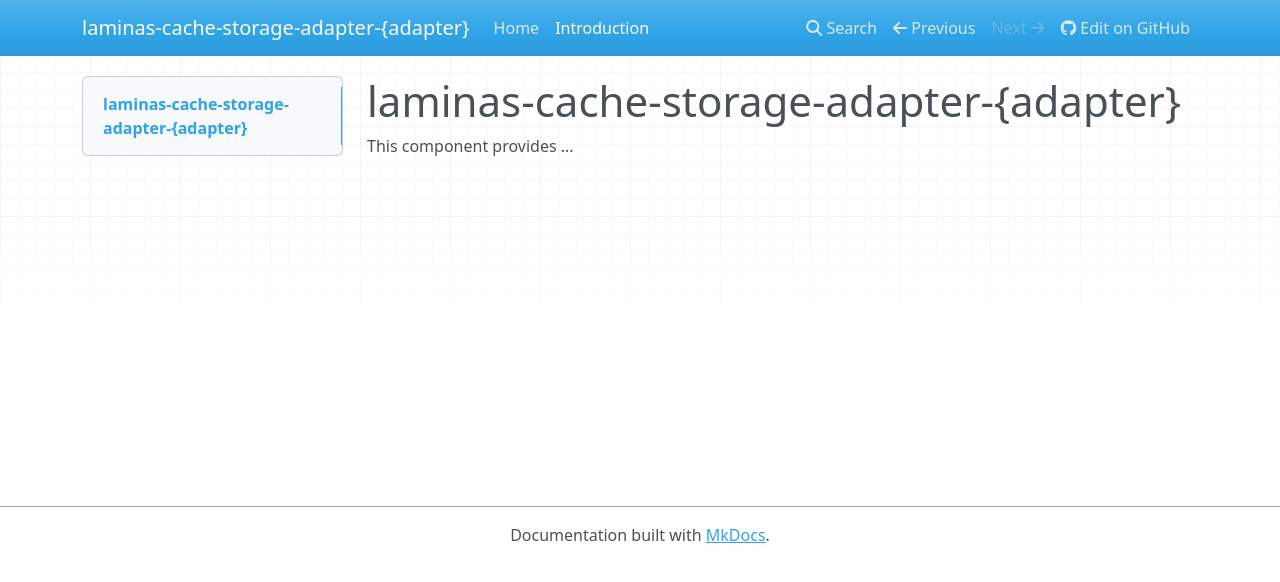
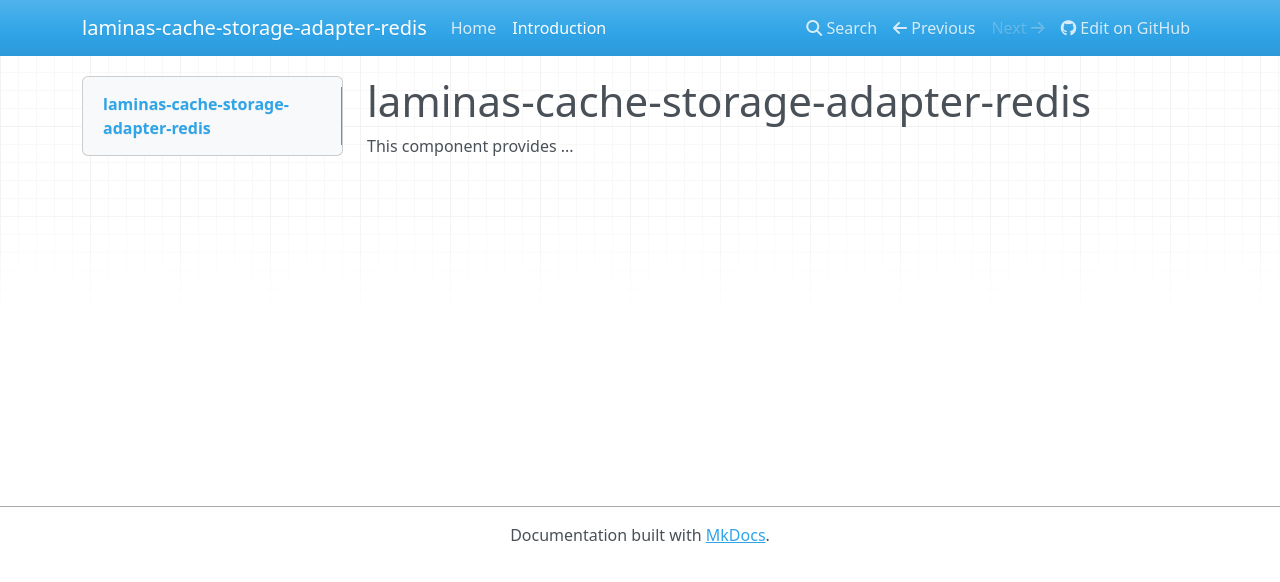
Before and after one commit to laminas/laminas-cache-storage-adapter-redis, an MkDocs documentation site: the page built from docs/book/v1/intro.md, in a window 1280 px wide. Shown: the top 582 px of the page. Built offline with MkDocs 1.6.1, drawn with Linux system fonts in a browser that asks for light colours; nearby versions of some CDN libraries.

Commit message:
Initialize project
Signed-off-by: Maximilian Bösing <2189546+boesing@users.noreply.github.com>

```diff
--- a/docs/book/v1/intro.md
+++ b/docs/book/v1/intro.md
@@ -1,3 +1,3 @@
-# laminas-cache-storage-adapter-{adapter}
+# laminas-cache-storage-adapter-redis
 
 This component provides ...
--- a/mkdocs.yml
+++ b/mkdocs.yml
@@ -3,6 +3,6 @@ site_dir: docs/html
 nav:
     - Home: index.md
     - Introduction: v1/intro.md
-site_name: 'laminas-cache-storage-adapter-{adapter}'
+site_name: 'laminas-cache-storage-adapter-redis'
 site_description: ''
-repo_url: 'https://github.com/laminas/laminas-cache-storage-adapter-{adapter}'
+repo_url: 'https://github.com/laminas/laminas-cache-storage-adapter-redis'
```
Also changed, not shown: README.md (+6 -6 lines), composer.json (+6 -6 lines), 1 other file.
